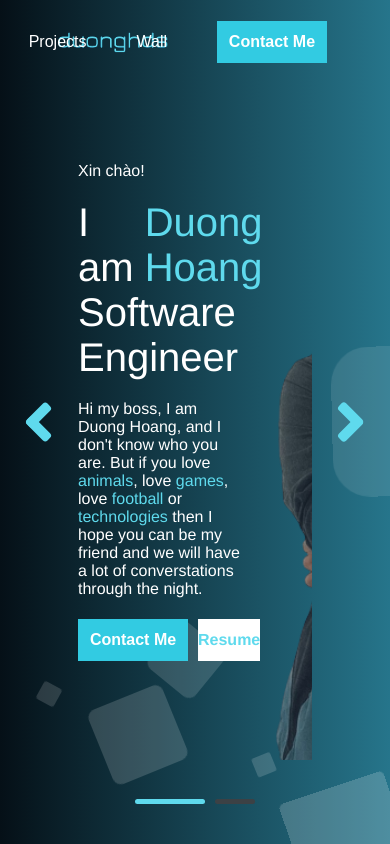
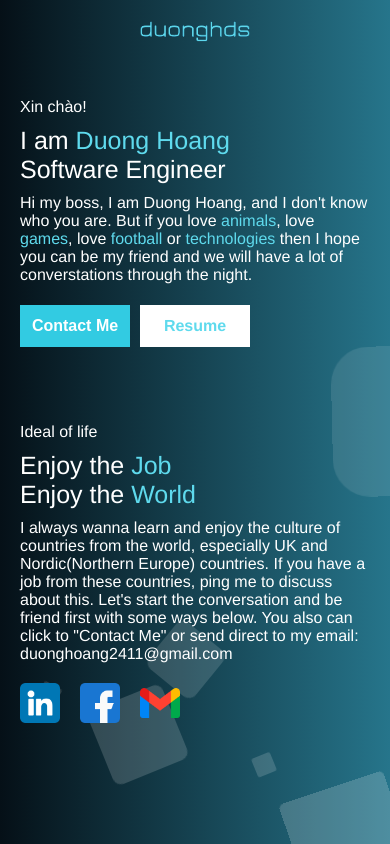
Before and after one commit to duonghds-portfolio/web-app, a React (Create React App) app: page / in a window 390 px wide. Built offline with nearby package versions, Linux system fonts and the light colour scheme.

Commit message:
responsive mobile

```diff
--- a/src/App.css
+++ b/src/App.css
@@ -450,3 +450,69 @@ nav ul {
     font-size: 22px;
   }
 }
+
+@media only screen and (max-width: 768px) {
+  .header {
+    height: 5vh;
+  }
+
+  .footer {
+    height: 0vh;
+  }
+
+  .intro {
+    height: 45%;
+  }
+
+  .nav-bar .nav-button, .left-arrow, .right-arrow, .slide-content, .intro-img {
+    display: none;
+  }
+  .nav-bar .nav-logo {
+    width: 100%;
+  }
+
+  .nav-logo img {
+    margin-top: 20px;
+  }
+
+  .main-content {
+    width: 100vw;
+    height: 90vh;
+  }
+
+  .intro-name {
+    margin-top: 10px;
+    margin-bottom: 0px !important;
+  }
+
+  .wall-text {
+    margin-top: 10px;
+  }
+
+  .intro .intro-text {
+    width: 100%;
+    padding: 20px;
+  }
+
+  .container-content {
+    flex-direction: column;
+  }
+
+  .intro-name {
+    font-size: 25px;
+  }
+
+  .contact-form {
+    width: 90vw;
+    height: 60vh;
+  }
+
+  .contact-form .globel-tech {
+    width: unset;
+    height: 100%;
+  }
+
+  .contact-form .input-form {
+    width: 100%;
+  }
+}
--- a/src/pages/home/Intro2.jsx
+++ b/src/pages/home/Intro2.jsx
@@ -9,8 +9,7 @@ const Intro2 = ({id}) => {
                 <div className="hello-msg">Ideal of life</div>
                 <div className="intro-name">Enjoy the&nbsp;<div className="bold-name">Job</div></div>
                 <div className="intro-name" style={{marginTop: '0px', marginBottom: '20px'}}>Enjoy the&nbsp;<div className="bold-name">World</div></div>
-                <div className="wall-text">I'm software engineer with more
-                than 5+ years experience in full-stack position (heavy BE). I always wanna learn and enjoy the culture of countries from the world,
+                <div className="wall-text">I always wanna learn and enjoy the culture of countries from the world,
                 especially UK and Nordic(Northern Europe) countries. If you have a job from these countries, ping me to discuss about this.
                 Let's start the conversation and be friend first with some ways below.
                 You also can click to "Contact Me" or send direct to my email: duonghoang2411@gmail.com</div>
--- a/src/pages/layout/Layout.jsx
+++ b/src/pages/layout/Layout.jsx
@@ -101,7 +101,7 @@ export default class Layout extends React.Component {
 		return (
 			<>
 				<ContactForm />
-				<div className="outline">
+				<div className="outline header">
 					<div className="nav-bar">
 						<NavLogo labelName={AboutMeLabel} updatePageActive={this.updatePageActive} />
 						<div className="nav-button">
@@ -123,7 +123,7 @@ export default class Layout extends React.Component {
 						<i className="arrow right" onClick={this.nextPage}></i>
 					</div> : null}
 				</div>
-				{needSwitch ? <div className="outline">
+				{needSwitch ? <div className="outline footer">
 					<SlideContent maxContentPage={MaxContentPage} gotoPage={this.gotoPage} />
 				</div> : null}
 				<NotificationContainer />
```
